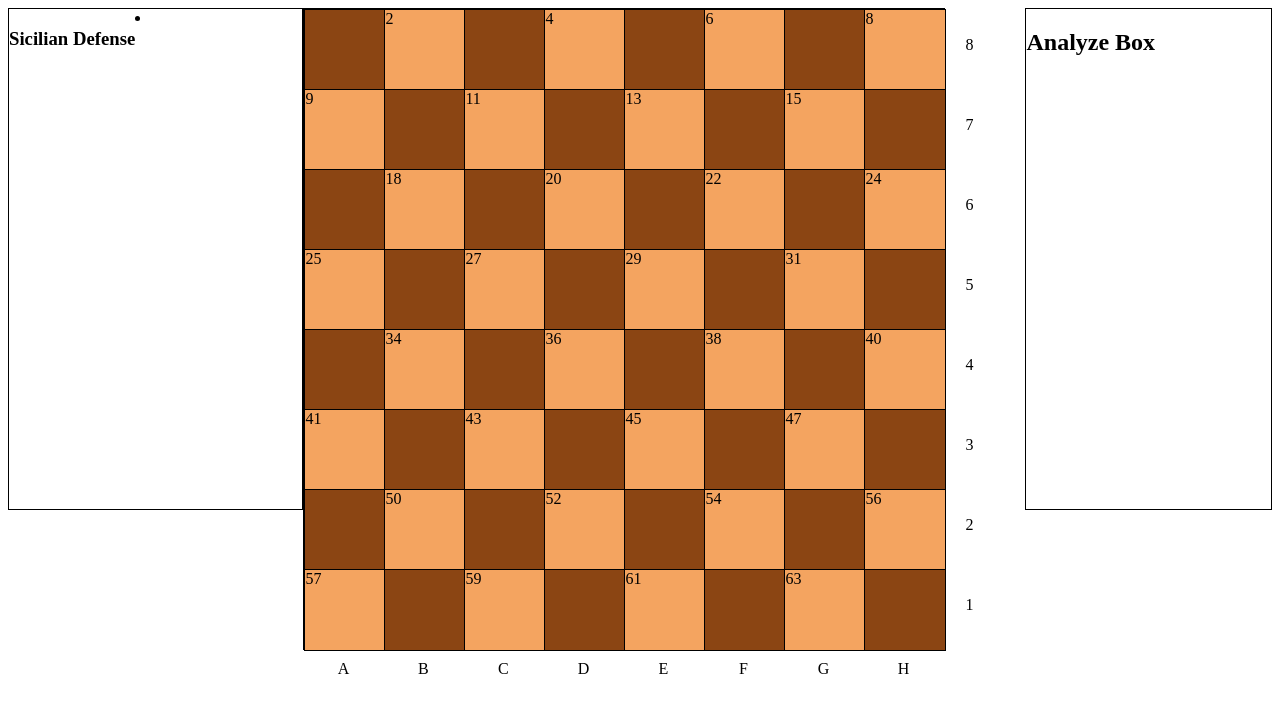
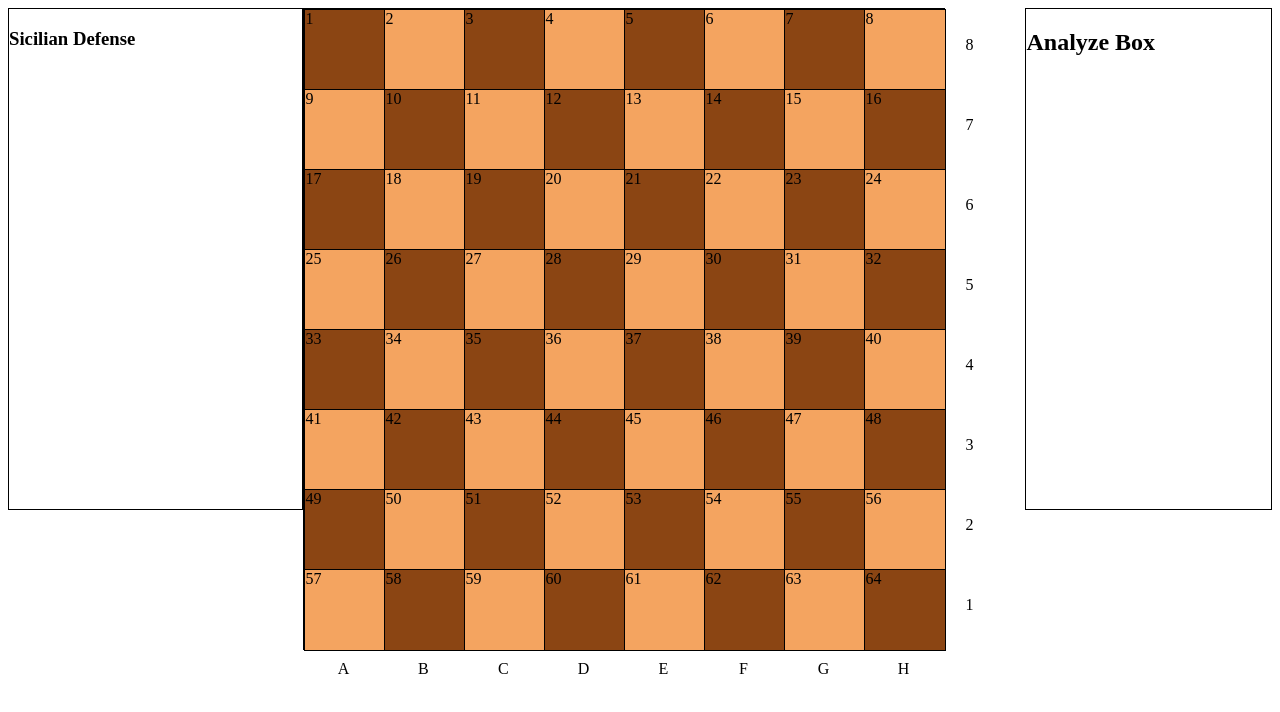
Before and after one commit to GrzegorzSzymczakk/ChessOpening, a Vue app in the folder src/frontend/: page / in a window 1280 px wide. Shown: the top 712 px of the page. Built offline with nearby package versions, Linux system fonts and the light colour scheme.

Commit message:
update with chapters

```diff
--- a/src/frontend/src/components/ChapterBox.vue
+++ b/src/frontend/src/components/ChapterBox.vue
@@ -1,9 +1,9 @@
 <template>
 <div class="chapter">
   <h3>Sicilian Defense</h3>
-  <li class="chapters">
+  <ul class="chapters">
 
-  </li>
+  </ul>
 </div>
 </template>
 
--- a/src/frontend/src/components/SquareField.vue
+++ b/src/frontend/src/components/SquareField.vue
@@ -1,6 +1,6 @@
 <template>
     <div v-if="this.isWhite" class="white" :id="counter" >{{counter}}</div>
-    <div v-else :id="counter" >{{}}</div>
+    <div v-else>{{counter}}</div>
 </template>
 
 <script>
```
